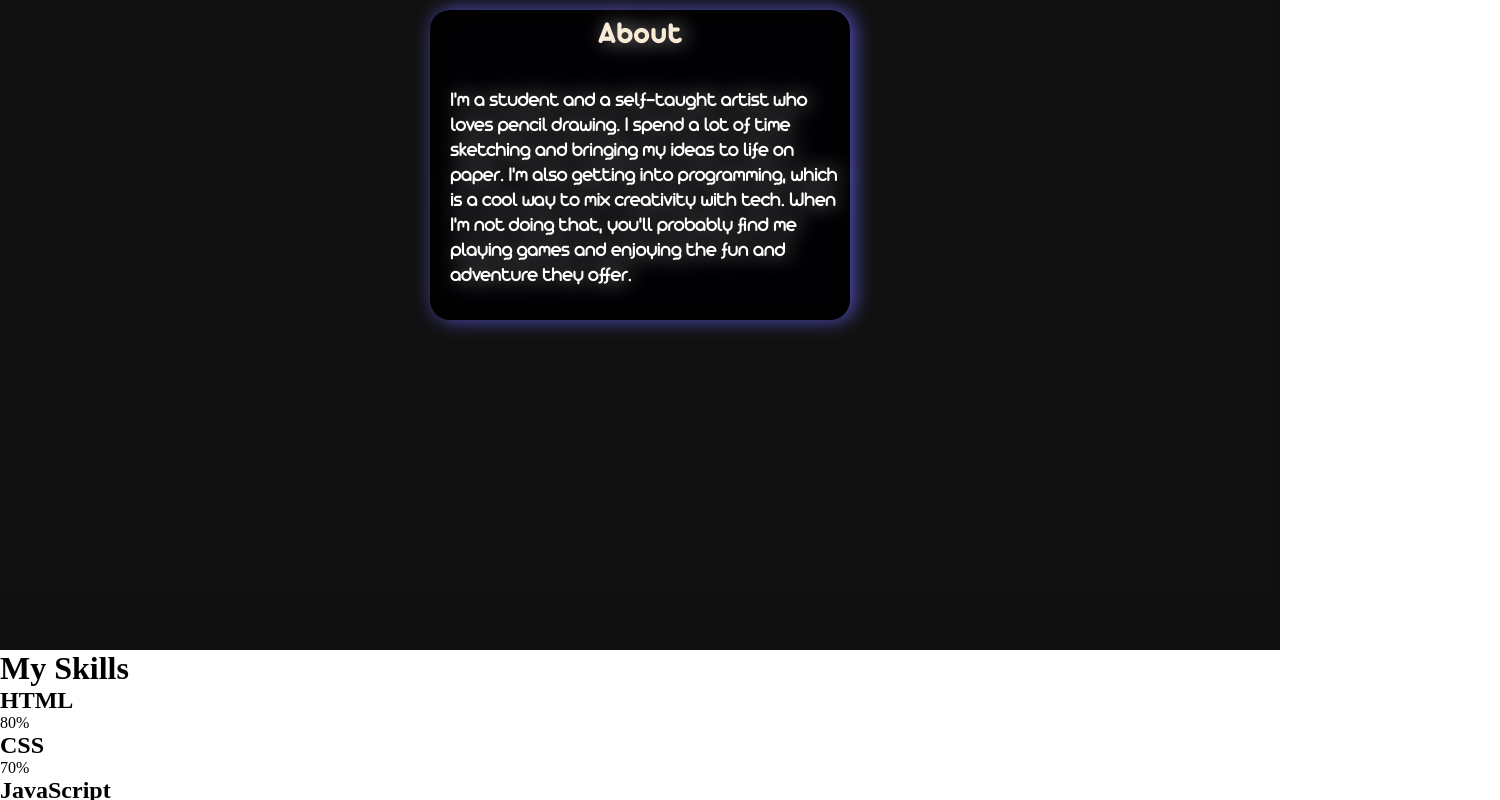
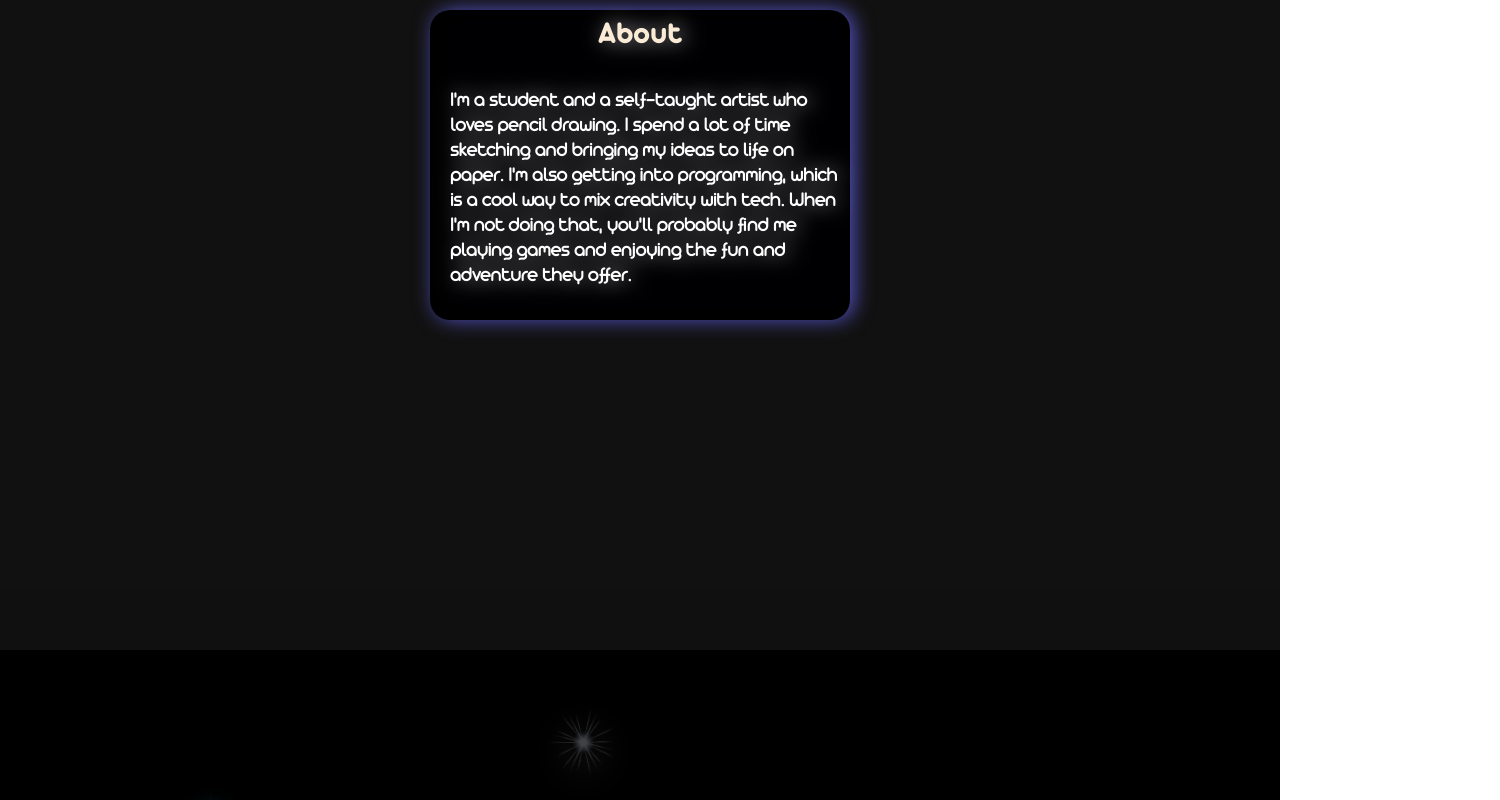
Before and after one commit to aravinnndddd/AravindP, a plain HTML site: page index.html in a window 1280 px wide. Shown: the part 2715-3515 px from the top of the page, 1500 px wide, since content can reach past the window. Drawn offline with nearby package versions, Linux system fonts and the light colour scheme; files whose address does not match are found by name.

Commit message:
Update index.html

```diff
--- a/index.html
+++ b/index.html
@@ -9,7 +9,7 @@
 		<link rel="stylesheet" href="assets/styles/wp.css">
 		<link rel="stylesheet" href="assets/styles/artwork.css">
 		<link rel="stylesheet" href="assets/styles/project.css">
-		<link rel="stylesheet" href="assets/styles/about.css">
+		<link rel="stylesheet" href="assets/styles/skills.css">
 		<link rel="stylesheet" href="assets/styles/stylegallery.css">
     <link rel="icon" href="assets/Images/LOGO.png">
 
```
